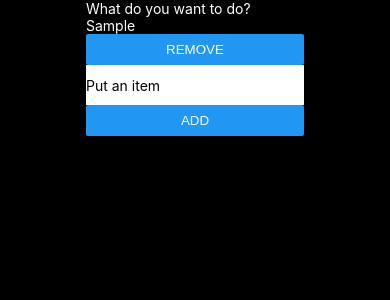
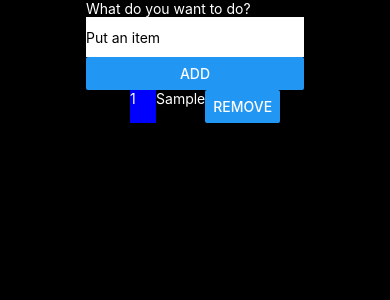
Before and after one commit to Magic-To-Do-List/magic-to-do-list, a React Native app: screen / in a window 390 px wide. Both pictures are taken after typing "Sample" into the empty fields and a click on the button "ADD". Shown: the top 300 px of the page. Built offline with nearby package versions, Linux system fonts and the light colour scheme.

Commit message:
Styled the task container and added padding

```diff
--- a/App.tsx
+++ b/App.tsx
@@ -1,5 +1,5 @@
 import { StatusBar } from "expo-status-bar"
-import { StyleSheet, Text, View } from "react-native"
+import { SafeAreaView, StyleSheet, Text, View } from "react-native"
 import InputItem from "./Component/InputItem"
 import React, { useState, Dispatch } from "react"
 import TaskItem from "./Component/TaskItem"
@@ -17,38 +17,37 @@ export default function App() {
   }
 
   return (
-    <View style={styles.container}>
-      <Text style={styles.textContainer}>
+    <SafeAreaView style={styles.container}>
+      <View>
         <Text style={styles.title}>What do you want to do?</Text>
-        <View style={styles.list}>
-          {tasks.map((task) => {
-            return <TaskItem task={task} />
-          })}
-        </View>
         <InputItem addTask={addTask} />
-      </Text>
+      </View>
+      <View>
+        {/* <View style={styles.list}> */}
+        {tasks.map((task, index) => {
+          return <TaskItem task={task} index={index} />
+        })}
+      </View>
       <StatusBar style='auto' />
-    </View>
+    </SafeAreaView>
   )
 }
 
 const styles = StyleSheet.create({
   container: {
-    flex: 1,
+    flex: 6,
     backgroundColor: "black",
     alignItems: "center",
     justifyContent: "flex-start",
     color: "white",
     flexDirection: "column",
-  },
-  textContainer: {
-    color: "white",
+    padding: 30,
   },
   title: {
     color: "white",
   },
-  list: {
-    display: "flex",
-    flexDirection: "column",
-  },
+  // list: {
+  //   display: "flex",
+  //   flexDirection: "column",
+  // },
 })
--- a/Component/TaskItem.tsx
+++ b/Component/TaskItem.tsx
@@ -3,16 +3,31 @@ import { StyleSheet, Text, View, TouchableOpacity, Button } from "react-native"
 
 function TaskItem(props: any) {
   return (
-    <View>
-      <View>
-        <Text>{props.index}</Text>
+    <View style={styles.listContainer}>
+      <View style={styles.number}>
+        <Text style={styles.text}>{props.index + 1}</Text>
       </View>
       <View>
-        <Text>{props.task}</Text>
-        <Button title='Remove' />
+        <Text style={styles.text}>{props.task}</Text>
       </View>
+      <Button title='Remove' />
     </View>
   )
 }
 
+const styles = StyleSheet.create({
+  listContainer: {
+    flexDirection: "row",
+  },
+  text: {
+    color: "white",
+  },
+  number: {
+    color: "white",
+    width: "20%",
+    height: "100%",
+    backgroundColor: "blue",
+  },
+})
+
 export default TaskItem
```
